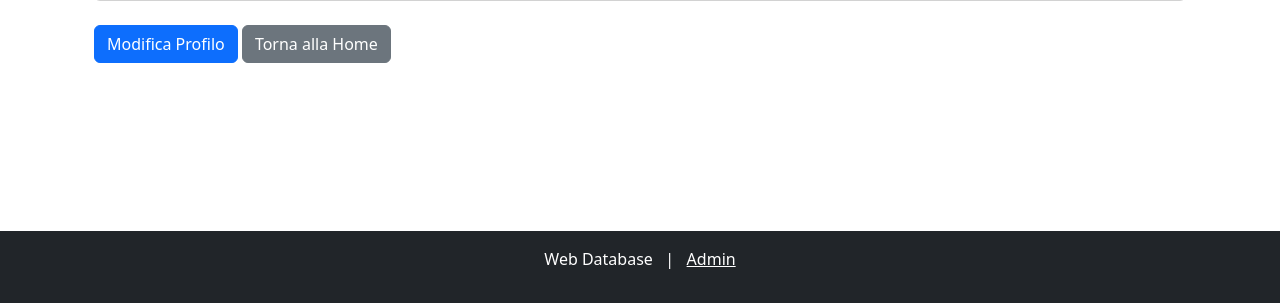
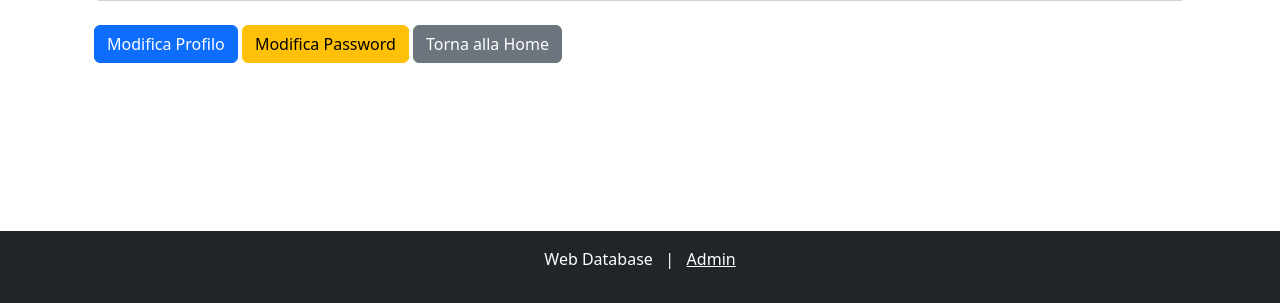
Before and after one commit to karim1655/Web_DB_Project, a Django app: page /userdetail/2/ in a window 1280 px wide. Shown: the part 497-800 px from the top of the page. Run offline with Django 5.2, Linux system fonts and the light colour scheme; data comes from the database, SQL or seed files in the repository; both versions use the stored data as it was after the commit.

Commit message:
Added password change view, url, template

```diff
--- a/web_app/templates/web_app/user_update.html
+++ b/web_app/templates/registration/password_change.html
@@ -1,10 +1,10 @@
 {% extends "base.html" %}
 
-{% block title %}Modifica profilo{% endblock %}
+{% block title %}Modifica Password{% endblock %}
 
 {% block content %}
 <div class="container my-5">
-    <h2 class="text-center mb-4">Modifica profilo</h2>
+    <h2 class="text-center mb-4">Modifica Password</h2>
 
     <div class="row justify-content-center">
         <div class="col-md-6">
--- a/web_app/templates/web_app/user_detail.html
+++ b/web_app/templates/web_app/user_detail.html
@@ -23,6 +23,7 @@
 
     <div class="mt-4">
         <a href="{% url 'user_update' user.id %}" class="btn btn-primary btn-block">Modifica Profilo</a>
+        <a href="{% url 'password_change' user.id %}" class="btn btn-warning btn-block">Modifica Password</a>
         <a href="{% url 'home' %}" class="btn btn-secondary">Torna alla Home</a>
     </div>
 </div>
--- a/web_app/views.py
+++ b/web_app/views.py
@@ -1,6 +1,6 @@
 from django.shortcuts import render
 from django.contrib.auth import authenticate, login
-from django.contrib.auth.views import LoginView, LogoutView
+from django.contrib.auth.views import LoginView, LogoutView, PasswordChangeView
 from django.shortcuts import render, redirect, get_object_or_404
 from django.urls import reverse_lazy, reverse
 from django.views.generic import CreateView, DetailView, UpdateView, DeleteView
@@ -38,13 +38,24 @@ class CustomUserDetailView(DetailView):
     model = CustomUser
     template_name = 'web_app/user_detail.html'
 
+
 class CustomUserUpdateView(UpdateView):
     model = CustomUser
     template_name = 'web_app/user_update.html'
     form_class = CustomUserUpdateForm
 
     def get_success_url(self):
-        pk = self.get_context_data()["object"].pk
+        pk = self.kwargs.get("pk")
         request = self.request
         messages.success(request, 'Account modificato con successo!')
         return reverse("user_detail", kwargs={'pk': pk})
+
+
+class CustomPasswordChangeView(PasswordChangeView):
+    template_name = 'registration/password_change.html'
+
+    def get_success_url(self):
+        pk = self.kwargs.get("pk")
+        request = self.request
+        messages.success(request, 'Password modificata con successo!')
+        return reverse("user_detail", kwargs={'pk': pk})
--- a/web_db_project/urls.py
+++ b/web_db_project/urls.py
@@ -27,6 +27,7 @@ urlpatterns = [
     path('login/', views.CustomLoginView.as_view(), name='login'),
     path('logout/', views.CustomLogoutView.as_view(next_page='home'), name='logout'),
 
-    path('userdetail/<pk>/', views.CustomUserDetailView.as_view(), name='user_detail'),
-    path('userupdate/<pk>/', views.CustomUserUpdateView.as_view(), name='user_update'),
+    path('userdetail/<int:pk>/', views.CustomUserDetailView.as_view(), name='user_detail'),
+    path('userupdate/<int:pk>/', views.CustomUserUpdateView.as_view(), name='user_update'),
+    path('password_change/<int:pk>', views.CustomPasswordChangeView.as_view(), name='password_change'),
 ]
```
Also changed, not shown: db.sqlite3.
